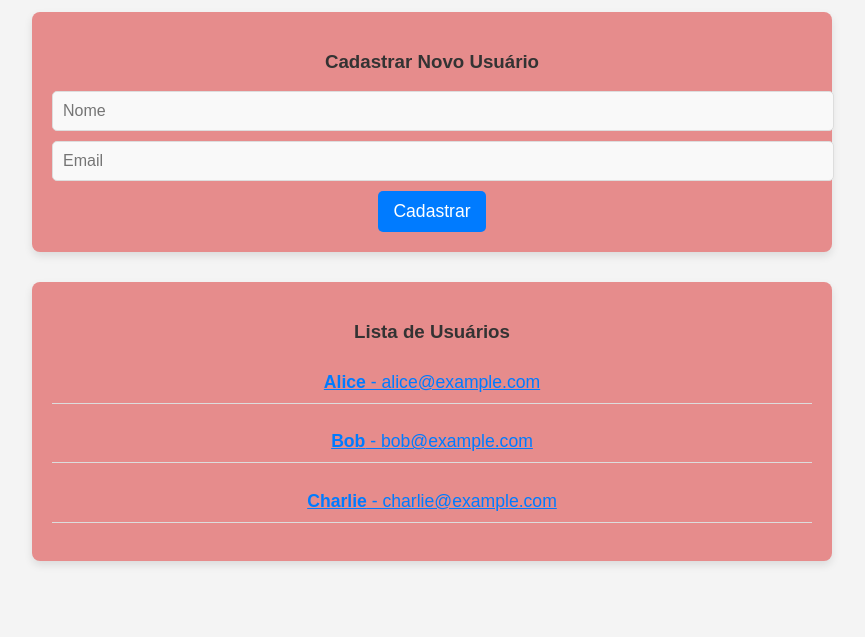
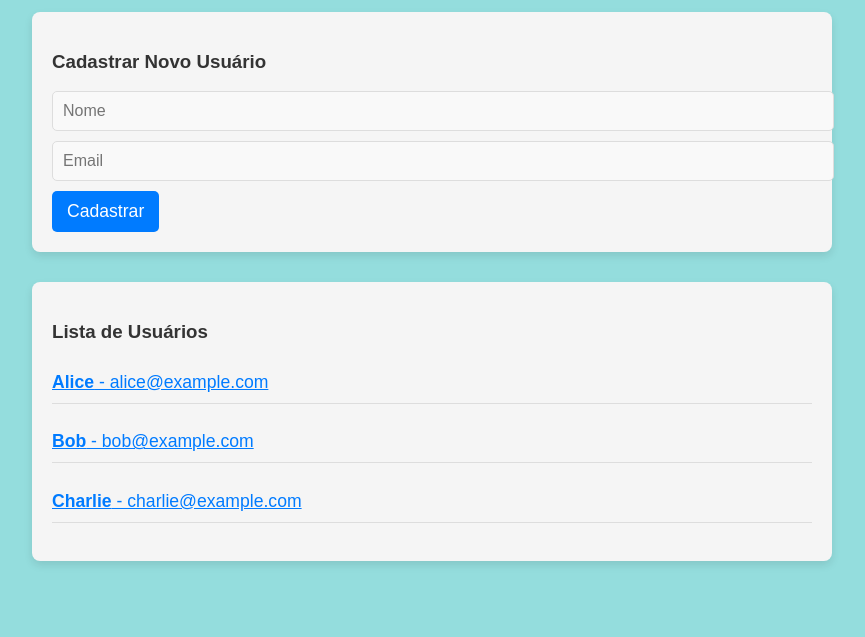
Before and after one commit to mklaras/consulta-usuario, a plain HTML site: page index.html in a window 1280 px wide. Shown: the part 163-800 px from the top of the page, without its empty margins (208-1073 px from the left). Drawn offline with Linux system fonts and the light colour scheme.

Commit message:
chore: alteração no css

```diff
--- a/styles.css
+++ b/styles.css
@@ -1,7 +1,7 @@
 /* Definindo as cores principais */
 :root {
-    --primary-bg-color: #f4f4f4; /* Fundo cinza claro */
-    --card-bg-color: #e68c8c; /* Fundo branco para os cards */
+    --primary-bg-color: #94dddd; /* Fundo cinza claro */
+    --card-bg-color: #f5f5f5; /* Fundo branco para os cards */
     --primary-text-color: #333; /* Cor do texto */
     --button-bg-color: #007bff; /* Cor de fundo do botão */
     --button-text-color: #fff; /* Cor do texto do botão */
@@ -22,7 +22,6 @@ body {
     align-items: center;
     min-height: 100vh;
     color: var(--primary-text-color);
-    text-align: center;
 }
 
 /* Container centralizado */
```
